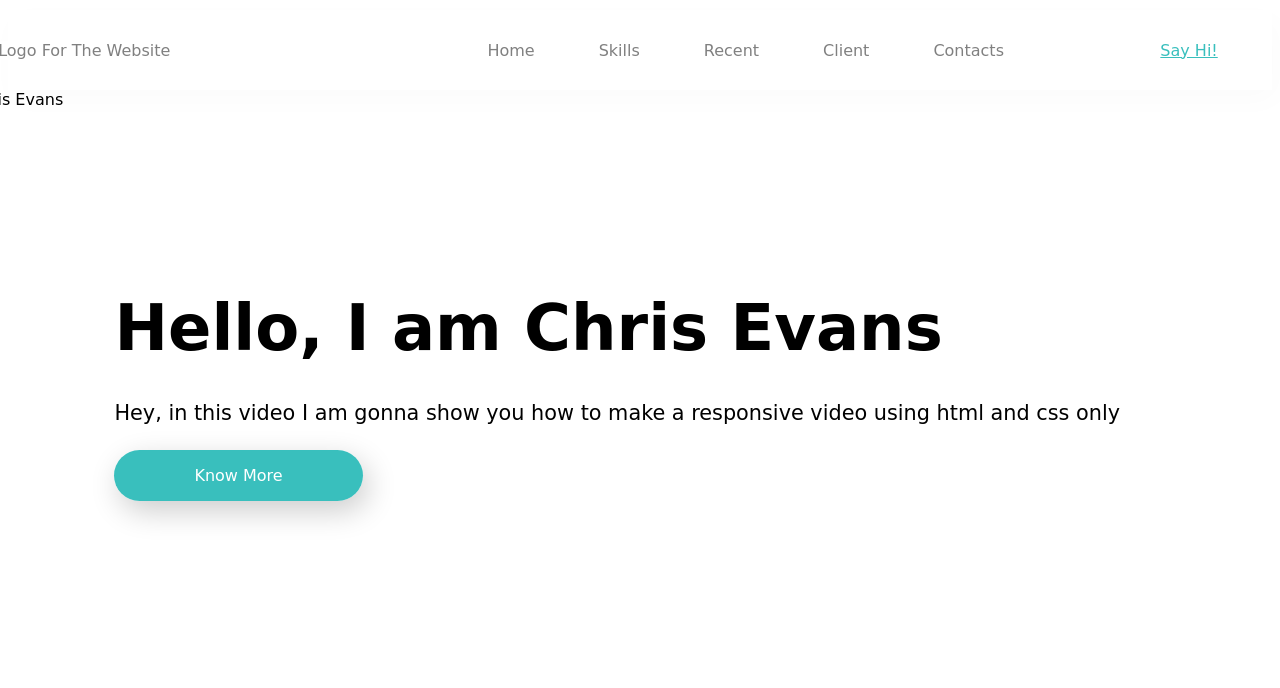
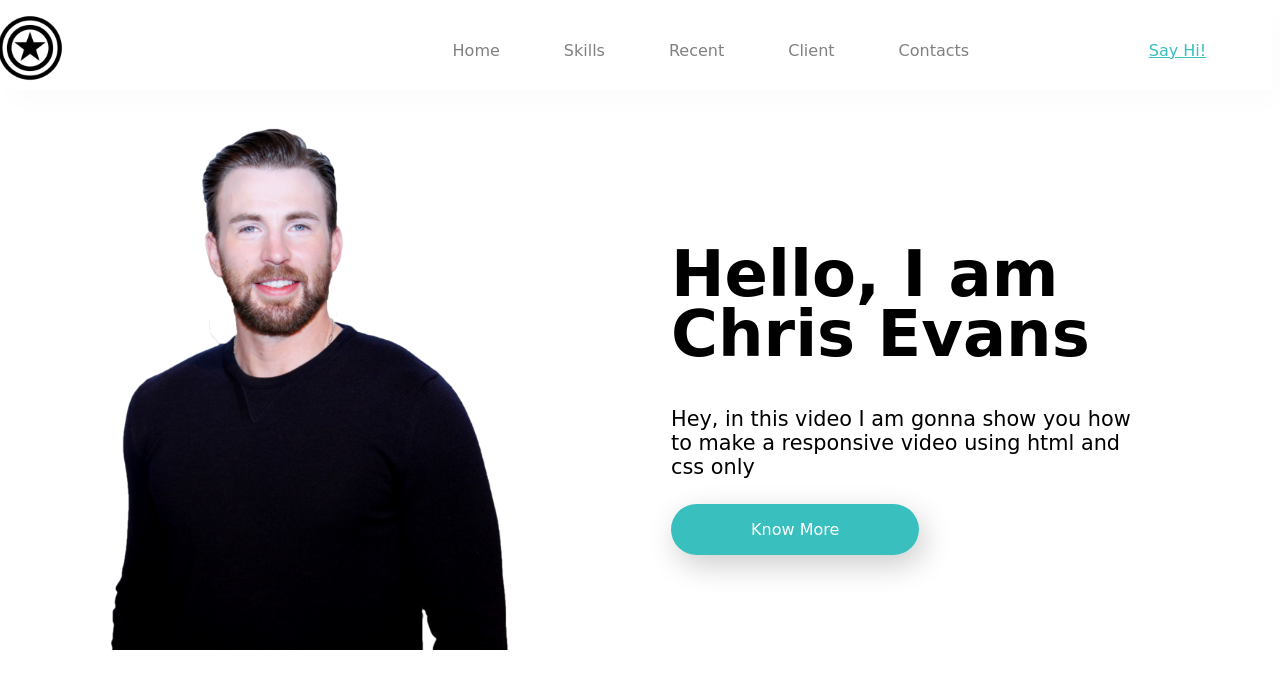
Before and after one commit to samarth1301/samarth1301.github.io, a plain HTML site: page index.html in a window 1280 px wide. Drawn offline with Linux system fonts and the light colour scheme.

Commit message:
Update index.html

```diff
--- a/index.html
+++ b/index.html
@@ -11,7 +11,7 @@
         <nav class="container" >
             <div class="logo">
                <a href="index.html">
-                   <img src="/project-1/18578-captain-america-vetement-logo.png" alt="Logo for the website">
+                   <img src="18578-captain-america-vetement-logo.png" alt="Logo for the website">
                </a>
             </div>
             <span class="blank-space"></span>
@@ -33,7 +33,7 @@
         </nav>
     </section>
     <div class="content">
-        <img src="/project-1/30118-2-chris-evans.png" alt="Chris Evans">
+        <img src="30118-2-chris-evans.png" alt="Chris Evans">
         <div class="text">
         <h1>Hello, I am Chris Evans</h1>
         <p>Hey, in this video I am gonna show you how to make a responsive video using html and css only</p>
```
